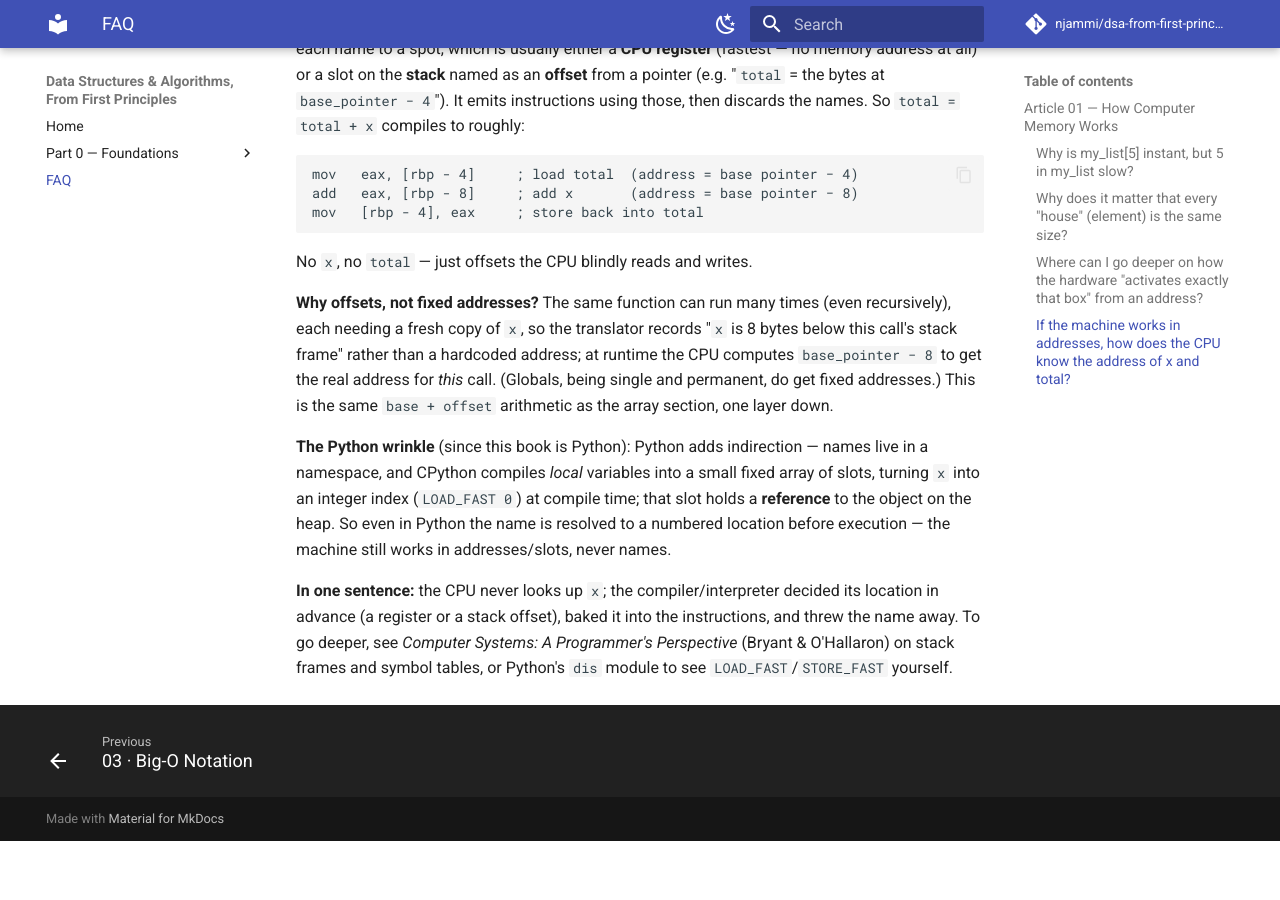
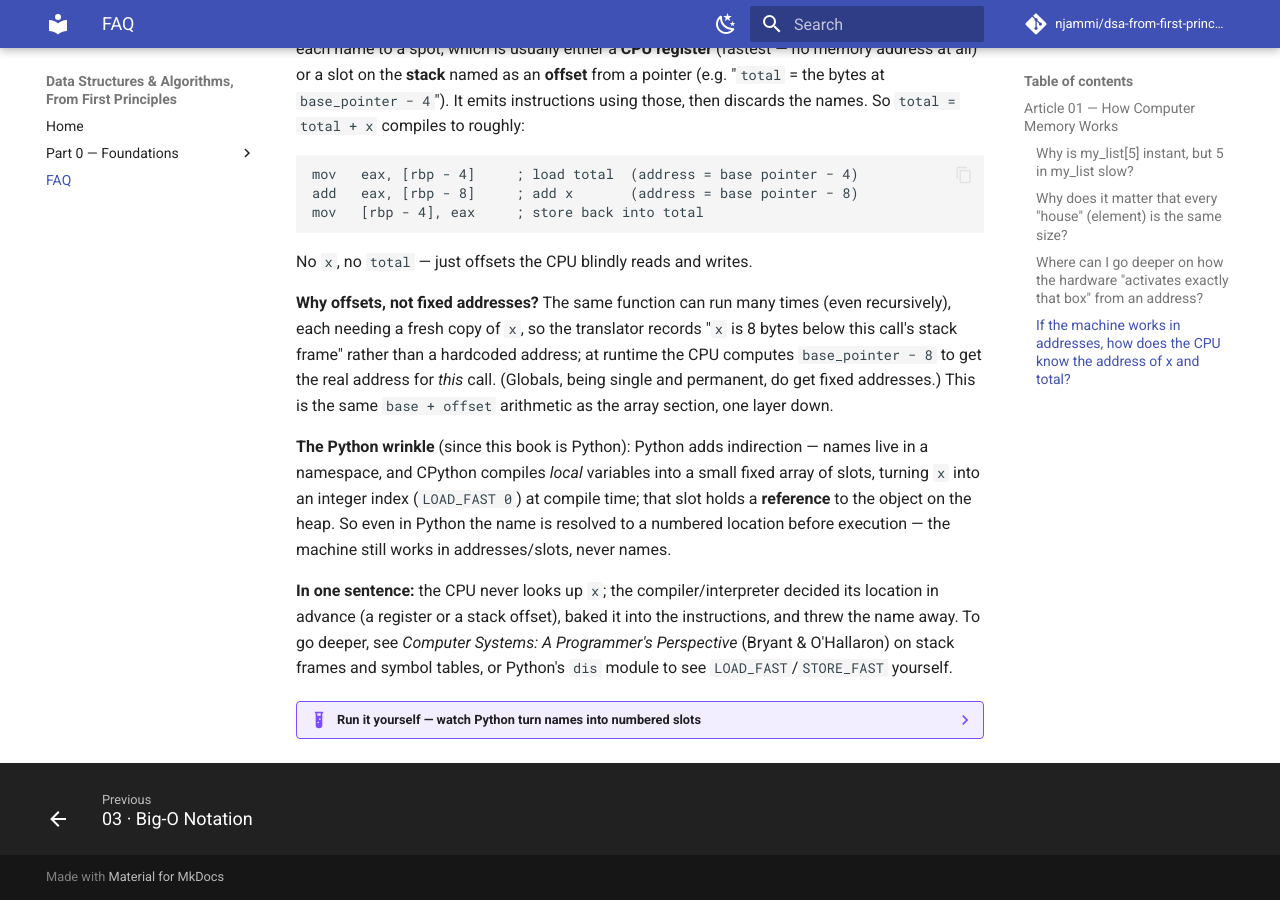
Before and after one commit to njammi/dsa-from-first-principles, an MkDocs documentation site: the page built from docs/faq.md, in a window 1280 px wide and 900 px high, scrolled down 3125 px. Built offline with MkDocs 1.6.1 and Material for MkDocs 9.7.7, drawn with Linux system fonts in a browser that asks for light colours; comment, search, counter and statistics services are not loaded; before the commit the page ends 3966 px from its top, so only the background shows below that; part of the change alters nothing that is shown.

Commit message:
FAQ: add runnable dis snippet showing names -> numbered slots
Collapsible "run it yourself" block with verified Python 3.12 output.

Co-Authored-By: Claude Opus 4.8 <noreply@anthropic.com>

````diff
--- a/docs/faq.md
+++ b/docs/faq.md
@@ -147,3 +147,44 @@ execution — the machine still works in addresses/slots, never names.
 in advance (a register or a stack offset), baked it into the instructions, and threw the name
 away. To go deeper, see *Computer Systems: A Programmer's Perspective* (Bryant & O'Hallaron) on
 stack frames and symbol tables, or Python's `dis` module to see `LOAD_FAST`/`STORE_FAST` yourself.
+
+??? example "Run it yourself — watch Python turn names into numbered slots"
+
+    ```python
+    import dis
+
+    def add_them(x):
+        total = 0
+        total = total + x
+        return total
+
+    # The names, in slot order — this is Python's per-function "symbol table":
+    print(add_them.__code__.co_varnames)   # ('x', 'total')
+
+    # The bytecode the interpreter actually runs — names become slot numbers:
+    dis.dis(add_them)
+    ```
+
+    Output (Python 3.12):
+
+    ```
+    ('x', 'total')
+
+      4           2 LOAD_CONST               1 (0)
+                  4 STORE_FAST               1 (total)
+
+      5           6 LOAD_FAST                1 (total)
+                  8 LOAD_FAST                0 (x)
+                 10 BINARY_OP                0 (+)
+                 14 STORE_FAST               1 (total)
+
+      6          16 LOAD_FAST                1 (total)
+                 18 RETURN_VALUE
+    ```
+
+    Read the right-hand column: `x` is **slot 0**, `total` is **slot 1** (matching
+    `co_varnames`). The interpreter never works with the *names* `x`/`total` — it works with
+    the *numbers* `0` and `1`. The `(x)`/`(total)` in parentheses are just a courtesy that `dis`
+    prints for humans; the running loop only uses the index. That's the whole point of the line
+    from Article 01, made concrete: names are for you, numbered locations are for the machine.
+    (Exact opcodes vary a little by Python version, but the name-to-slot resolution is the same.)
````
